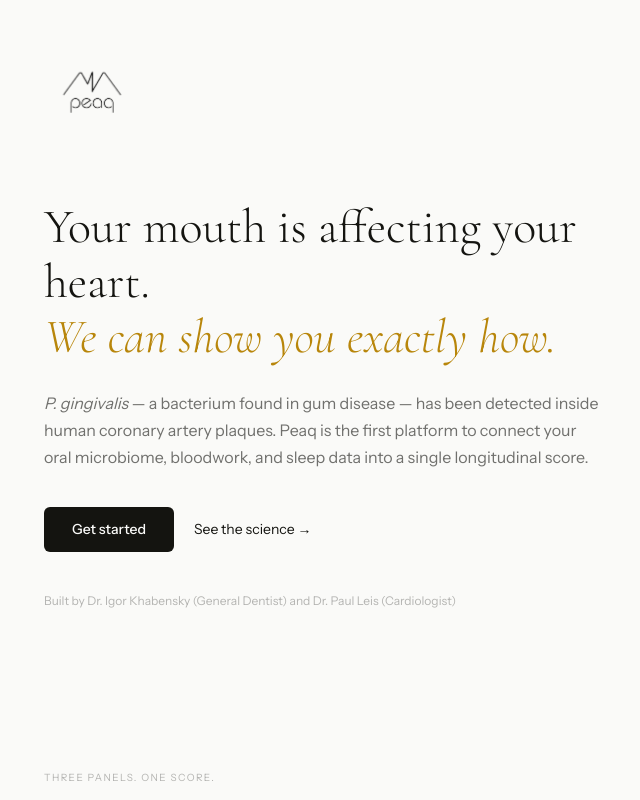
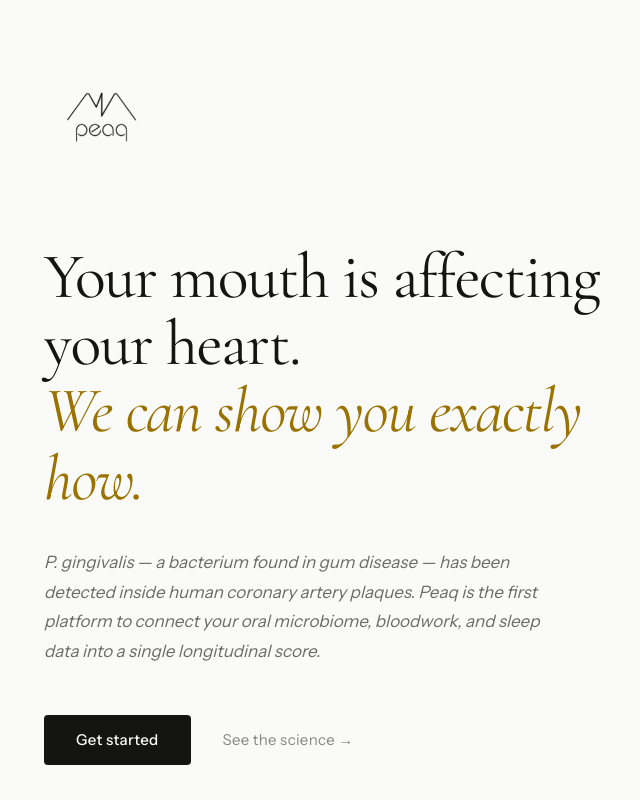
Before and after one commit to drmemes1/peaqhealth, a Next.js app in the folder peaqhealth_1/apps/web/: page / in a window 1280 px wide. Shown: the top 800 px of the page, without its empty margins (280-920 px from the left). Built offline with nearby package versions, Linux system fonts and the light colour scheme.

Commit message:
fix: refine hero — larger headline, deeper gold, more breathing room, editorial CTA weight

```diff
--- a/peaqhealth_1/apps/web/app/page.tsx
+++ b/peaqhealth_1/apps/web/app/page.tsx
@@ -15,25 +15,27 @@ export default function Home() {
     <div className="min-h-svh bg-off-white" style={{ color: "var(--ink)" }}>
 
       {/* ─── SECTION 1: HERO ──────────────────────────────────────────── */}
-      <section style={{ ...section, paddingTop: 48, paddingBottom: 80 }}>
-        <div className="fade-up" style={{ animationDelay: "0ms", marginBottom: 56 }}>
-          <LogoSvg size={80} color="var(--ink)" />
+      <section style={{ ...section, paddingTop: 64, paddingBottom: 100, minHeight: "85vh", display: "flex", flexDirection: "column", justifyContent: "center" }}>
+        <div className="fade-up" style={{ animationDelay: "0ms", marginBottom: 64 }}>
+          <LogoSvg size={96} color="var(--ink)" />
         </div>
 
         <h1
           className="fade-up"
           style={{
             fontFamily: serif,
-            fontSize: "clamp(36px, 5.5vw, 48px)",
-            fontWeight: 300,
-            lineHeight: 1.15,
-            margin: "0 0 24px",
+            fontSize: "clamp(40px, 6vw, 64px)",
+            fontWeight: 400,
+            lineHeight: 1.05,
+            letterSpacing: "-0.02em",
+            maxWidth: 820,
+            margin: "0 0 8px",
             animationDelay: "80ms",
           }}
         >
           Your mouth is affecting your heart.
           <br />
-          <em style={{ fontStyle: "italic", color: "var(--gold)" }}>
+          <em style={{ fontStyle: "italic", color: "#9A7200" }}>
             We can show you exactly how.
           </em>
         </h1>
@@ -42,11 +44,12 @@ export default function Home() {
           className="fade-up"
           style={{
             fontFamily: body,
-            fontSize: 16,
-            lineHeight: 1.7,
-            color: "var(--ink-60)",
-            maxWidth: 560,
-            margin: "0 0 36px",
+            fontSize: 17,
+            fontStyle: "italic",
+            lineHeight: 1.75,
+            color: "rgba(20, 20, 16, 0.62)",
+            maxWidth: 520,
+            margin: "28px 0 48px",
             animationDelay: "180ms",
           }}
         >
@@ -61,8 +64,7 @@ export default function Home() {
           style={{
             display: "flex",
             alignItems: "center",
-            gap: 20,
-            marginBottom: 40,
+            gap: 32,
             animationDelay: "280ms",
           }}
         >
@@ -70,12 +72,13 @@ export default function Home() {
             href="/signup"
             style={{
               fontFamily: body,
-              fontSize: 14,
+              fontSize: 15,
               fontWeight: 500,
-              padding: "12px 28px",
-              background: "var(--ink)",
+              letterSpacing: "0.02em",
+              padding: "14px 32px",
+              background: "#141410",
               color: "var(--off-white)",
-              borderRadius: 6,
+              borderRadius: 4,
               textDecoration: "none",
             }}
           >
@@ -85,8 +88,9 @@ export default function Home() {
             href="/science"
             style={{
               fontFamily: body,
-              fontSize: 14,
-              color: "var(--ink-50)",
+              fontSize: 15,
+              letterSpacing: "0.02em",
+              color: "rgba(20, 20, 16, 0.5)",
               textDecoration: "none",
             }}
           >
@@ -99,7 +103,9 @@ export default function Home() {
           style={{
             fontFamily: body,
             fontSize: 12,
-            color: "var(--ink-30)",
+            letterSpacing: "0.08em",
+            color: "rgba(20, 20, 16, 0.35)",
+            marginTop: 64,
             animationDelay: "360ms",
           }}
         >
@@ -107,6 +113,8 @@ export default function Home() {
           and Dr. Paul Leis (Cardiologist)
         </p>
       </section>
+
+      <hr style={{ border: "none", borderTop: "0.5px solid rgba(20, 20, 16, 0.10)", margin: 0 }} />
 
       {/* ─── SECTION 2: THREE PANELS ──────────────────────────────────── */}
       <section style={{ ...section, paddingTop: 80, paddingBottom: 80 }}>
```
